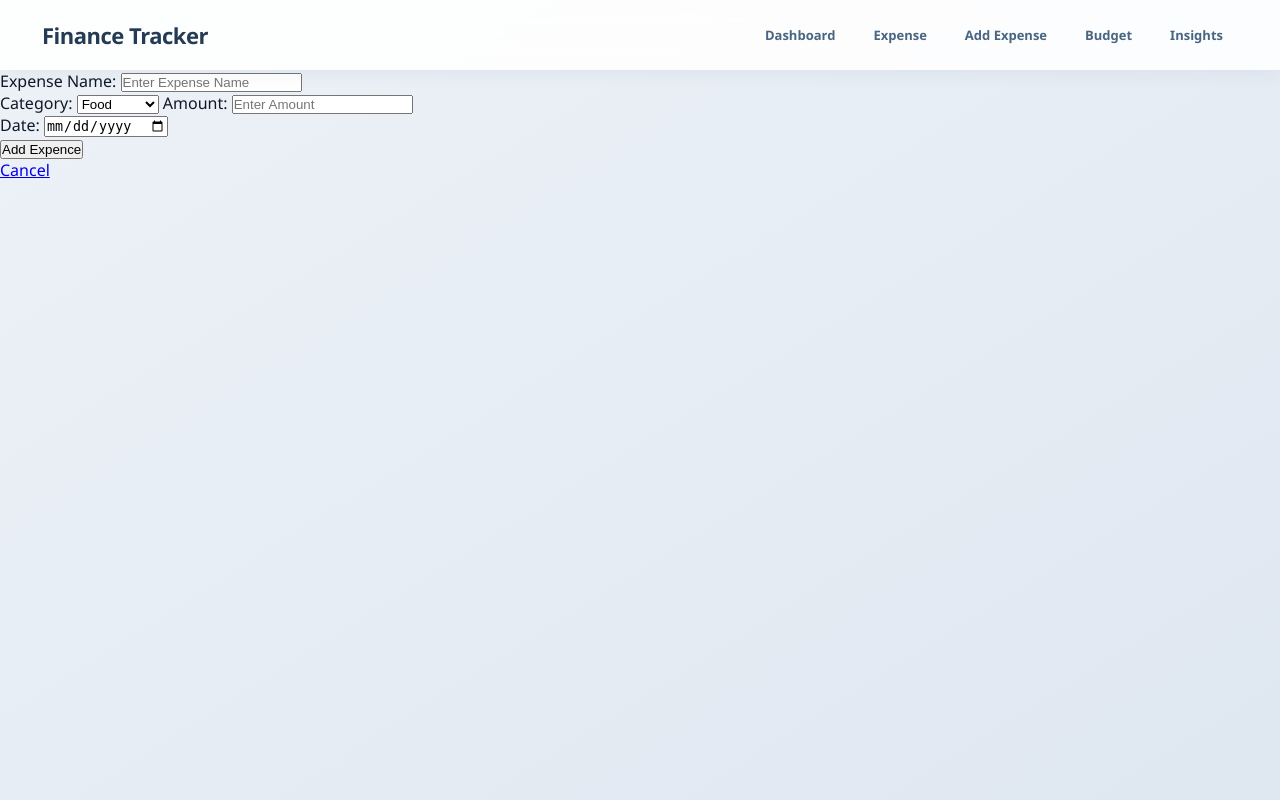
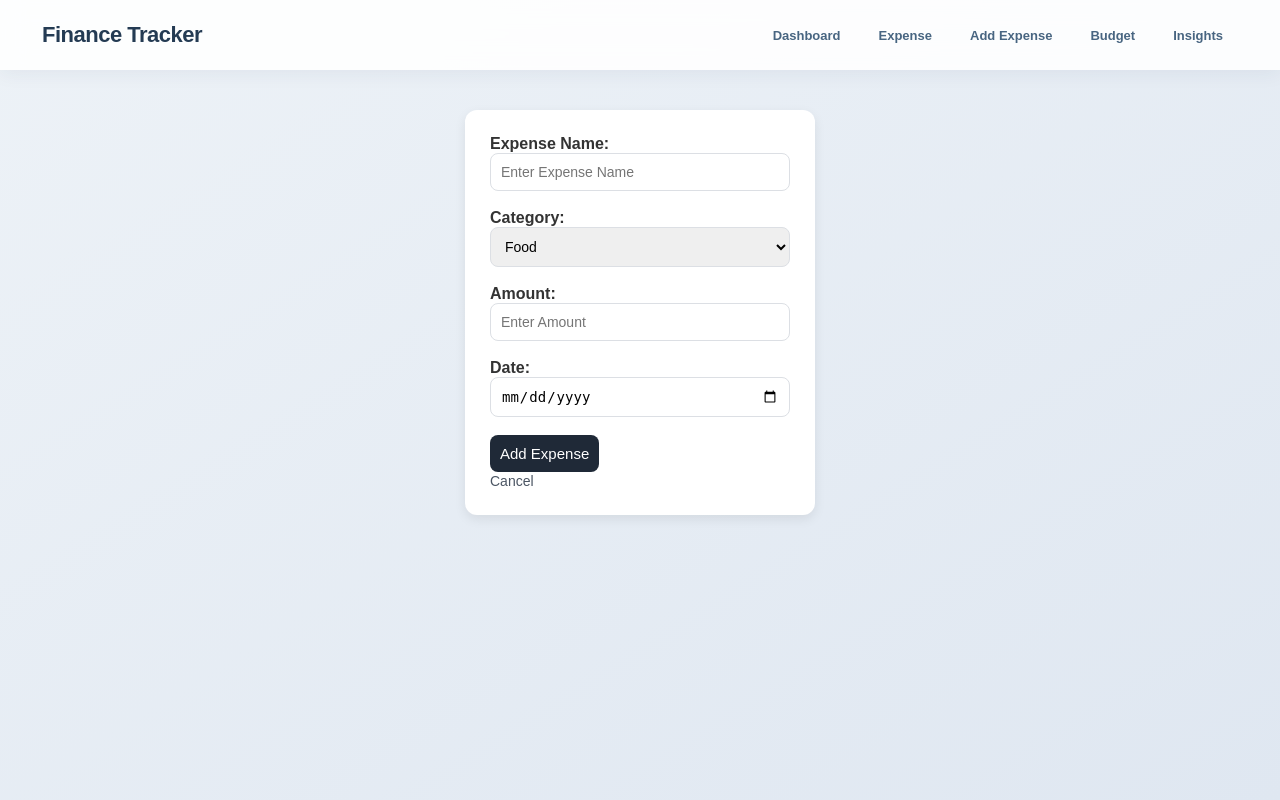
Before and after one commit to shimmer-10/finance-tracker, a Flask app: page /add in a window 1280 px wide. Run offline with Flask 3, Linux system fonts and the light colour scheme.

Commit message:
Designed add.html

```diff
--- a/app.py
+++ b/app.py
@@ -1,4 +1,4 @@
-from flask import Flask,request,render_template,redirect,url_for
+from flask import Flask,request,render_template,redirect,url_for,session
 
 app=Flask(__name__)
 expenses=[]
@@ -35,9 +35,11 @@ def add():
 def budget():
     if request.method=="POST":
         budget_amount=request.form.get("budget_amount")
+        budget_amount=int(budget_amount)
+        session["budget_amount"]=budget_amount
         return redirect(url_for("budget"))
 
-    return render_template("budget.html")
+    return render_template("budget.html" , budget_amount=budget_amount)
 
 if __name__=="__main__":
     app.run(debug=True)
--- /dev/null
+++ b/static/add.css
@@ -0,0 +1,63 @@
+body{
+    background-color: #f4f6f9;
+    font-family: Arial, sans-serif;
+}
+
+form{
+    width: 350px;
+    margin: 40px auto;
+    padding: 25px;
+    background-color: white;
+    border-radius: 12px;
+    box-shadow: 0 4px 12px rgba(0,0,0,0.08);
+
+    display: flex;
+    flex-direction: column;
+}
+
+label{
+    margin-bottom: 6px;
+    font-weight: 600;
+    color: #333;
+}
+
+input,
+select{
+    width: 100%;
+    padding: 10px;
+    margin-bottom: 18px;
+
+    border: 1px solid #dcdfe4;
+    border-radius: 8px;
+
+    font-size: 14px;
+    box-sizing: border-box;
+}
+
+button{
+    padding: 10px;
+    border: none;
+    border-radius: 8px;
+
+    background-color: #1f2937;
+    color: white;
+
+    font-size: 15px;
+    cursor: pointer;
+
+    transition: 0.2s;
+}
+
+button:hover{
+    background-color: #111827;
+}
+
+a{
+    text-decoration: none;
+    color: #4b5563;
+    font-size: 14px;
+}
+
+a:hover{
+    color: black;
+}
--- a/templates/add.html
+++ b/templates/add.html
@@ -3,10 +3,14 @@
 {% block title %}Add Expense{% endblock %}
 
 {% block content %}
+<link rel="stylesheet" href="/static/add.css">
 <form method="POST" action="/add?source={{source}}">
+    <div>
         <label for="name">Expense Name:</label>
         <input type="text" name="name" placeholder="Enter Expense Name" required><br>
+    </div>
 
+    <div>
         <label for="category">Category:</label>
         <select name="category" id="category" aria-placeholder="Select Category" required>
             <option value="Food">Food</option>
@@ -16,15 +20,20 @@
             <option value="Shopping">Shopping</option>
             <option value="Other">Other</option>
         </select>
+    </div>
 
+    <div>
         <label for="amount">Amount:</label>
         <input type="number" name="amount" placeholder="Enter Amount" required><br>
+    </div>
 
+    <div>
         <label for="date">Date:</label>
         <input type="date" name="date" placeholder="YYYY-MM-DD" required><br>
+    </div>
 
     <div>
-        <button type="submit">Add Expence</button>
+        <button type="submit">Add Expense</button>
         {% if source=="expense" %}
         <div><a href="/expense">Cancel</a></div>
         {% else %}
```
Also changed, not shown: static/expense.css (added, +129 -0 lines), tempCodeRunnerFile.py (+1 -43 lines), templates/budget.html (+6 -3 lines), templates/expense.html (+6 -3 lines). Lines whose indentation alone changed are shown as unchanged.
